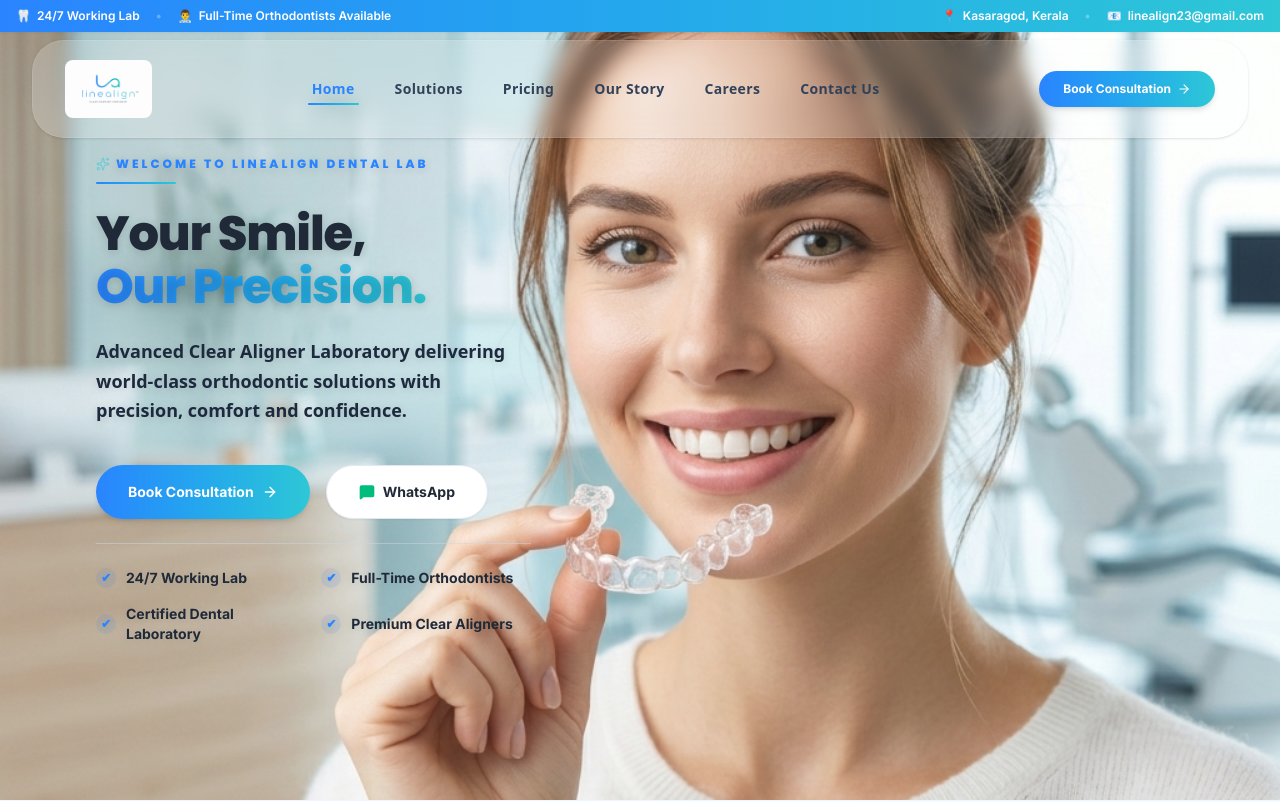
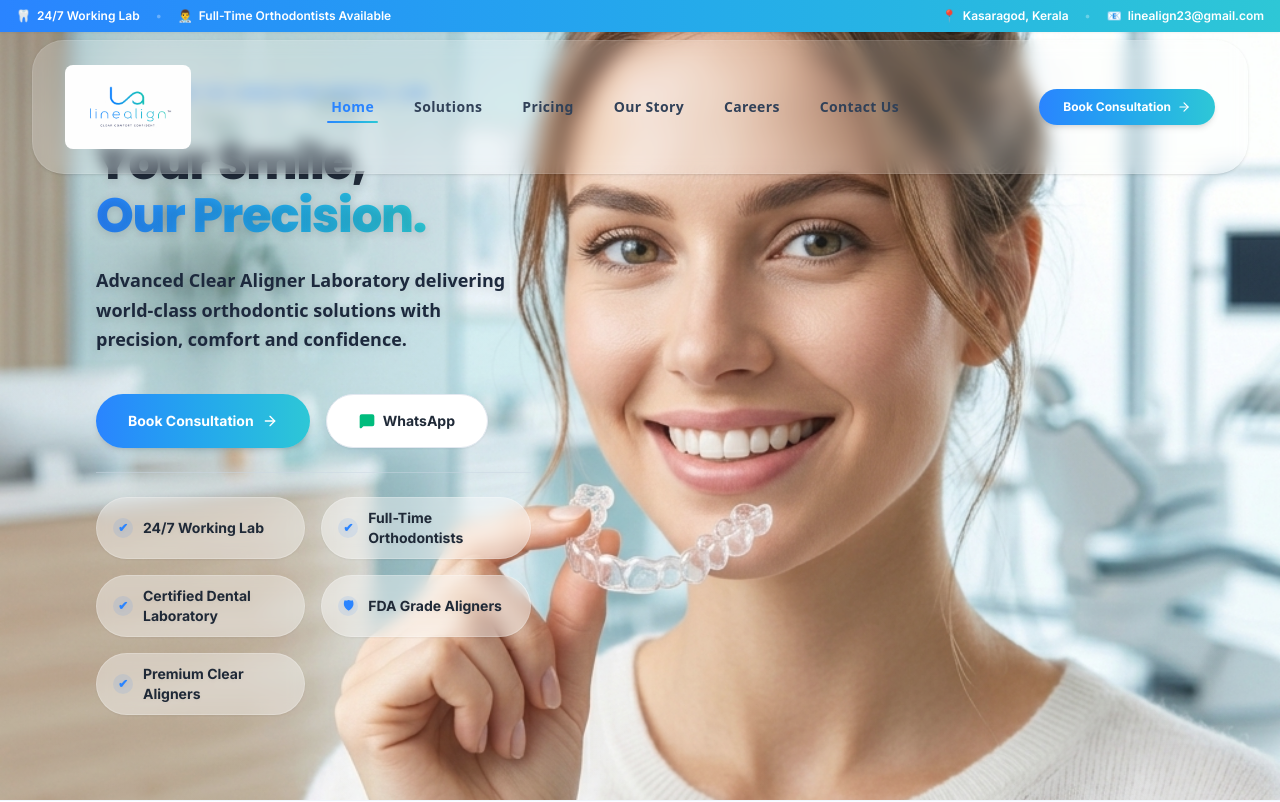
Before and after one commit to ayushpatel20/linealign, a Next.js app: page / in a window 1280 px wide. Shown: the top 802 px of the page. Built offline with nearby package versions, Linux system fonts and the light colour scheme.

Commit message:
feat: enlarge logo in header, update nav height auto-adjust, and add glassmorphic FDA Grade Aligners badge

```diff
--- a/app/page.tsx
+++ b/app/page.tsx
@@ -183,34 +183,25 @@ export default function Home() {
 
               {/* Feature Checkmarks Grid */}
               <div className="pt-6 border-t border-slate-300/50 grid grid-cols-1 sm:grid-cols-2 gap-4">
-                <div
-                  className="flex items-center gap-2.5 text-slate-850 text-sm font-bold select-none"
-                  style={{ textShadow: "0 2px 10px rgba(0,0,0,0.1)" }}
-                >
-                  <div className="w-5 h-5 rounded-full bg-primary/10 text-primary flex items-center justify-center flex-shrink-0 text-xs font-black">✔</div>
-                  <span>24/7 Working Lab</span>
-                </div>
-                <div
-                  className="flex items-center gap-2.5 text-slate-850 text-sm font-bold select-none"
-                  style={{ textShadow: "0 2px 10px rgba(0,0,0,0.1)" }}
-                >
-                  <div className="w-5 h-5 rounded-full bg-primary/10 text-primary flex items-center justify-center flex-shrink-0 text-xs font-black">✔</div>
-                  <span>Full-Time Orthodontists</span>
-                </div>
-                <div
-                  className="flex items-center gap-2.5 text-slate-850 text-sm font-bold select-none"
-                  style={{ textShadow: "0 2px 10px rgba(0,0,0,0.1)" }}
-                >
-                  <div className="w-5 h-5 rounded-full bg-primary/10 text-primary flex items-center justify-center flex-shrink-0 text-xs font-black">✔</div>
-                  <span>Certified Dental Laboratory</span>
-                </div>
-                <div
-                  className="flex items-center gap-2.5 text-slate-850 text-sm font-bold select-none"
-                  style={{ textShadow: "0 2px 10px rgba(0,0,0,0.1)" }}
-                >
-                  <div className="w-5 h-5 rounded-full bg-primary/10 text-primary flex items-center justify-center flex-shrink-0 text-xs font-black">✔</div>
-                  <span>Premium Clear Aligners</span>
-                </div>
+                {[
+                  "24/7 Working Lab",
+                  "Full-Time Orthodontists",
+                  "Certified Dental Laboratory",
+                  "FDA Grade Aligners",
+                  "Premium Clear Aligners"
+                ].map((feature) => (
+                  <motion.div
+                    key={feature}
+                    whileHover={{ scale: 1.02 }}
+                    className="flex items-center gap-2.5 px-4 py-2.5 rounded-full bg-white/40 backdrop-blur-sm border border-white/20 shadow-xs text-slate-850 text-sm font-bold select-none cursor-default transition-all"
+                    style={{ textShadow: "0 1px 4px rgba(0,0,0,0.05)" }}
+                  >
+                    <div className="w-5 h-5 rounded-full bg-primary/10 text-primary flex items-center justify-center flex-shrink-0 text-xs font-black">
+                      {feature === "FDA Grade Aligners" ? "🛡" : "✔"}
+                    </div>
+                    <span>{feature}</span>
+                  </motion.div>
+                ))}
               </div>
             </motion.div>
 
--- a/components/Header.tsx
+++ b/components/Header.tsx
@@ -72,16 +72,16 @@ export default function Header() {
               : "bg-white/20 backdrop-blur-sm border border-white/10 py-4 px-6 sm:px-8 shadow-sm"
           }`}
         >
-          <div className="flex items-center justify-between h-14 sm:h-16">
+          <div className="flex items-center justify-between py-2">
             {/* Logo */}
             <div className="flex-shrink-0 flex items-center">
               <Link href="/" className="flex items-center gap-2">
                 <Image
                   src="/logo.jpeg"
                   alt="LINEALIGN DENTAL LAB"
-                  width={240}
-                  height={122}
-                  className="h-[48px] sm:h-[58px] w-auto object-contain rounded-lg hover:scale-[1.02] transition-transform duration-300"
+                  width={360}
+                  height={180}
+                  className="h-[70px] md:h-[84px] w-auto object-contain rounded-lg hover:scale-[1.02] transition-transform duration-300"
                   priority
                 />
               </Link>
```
